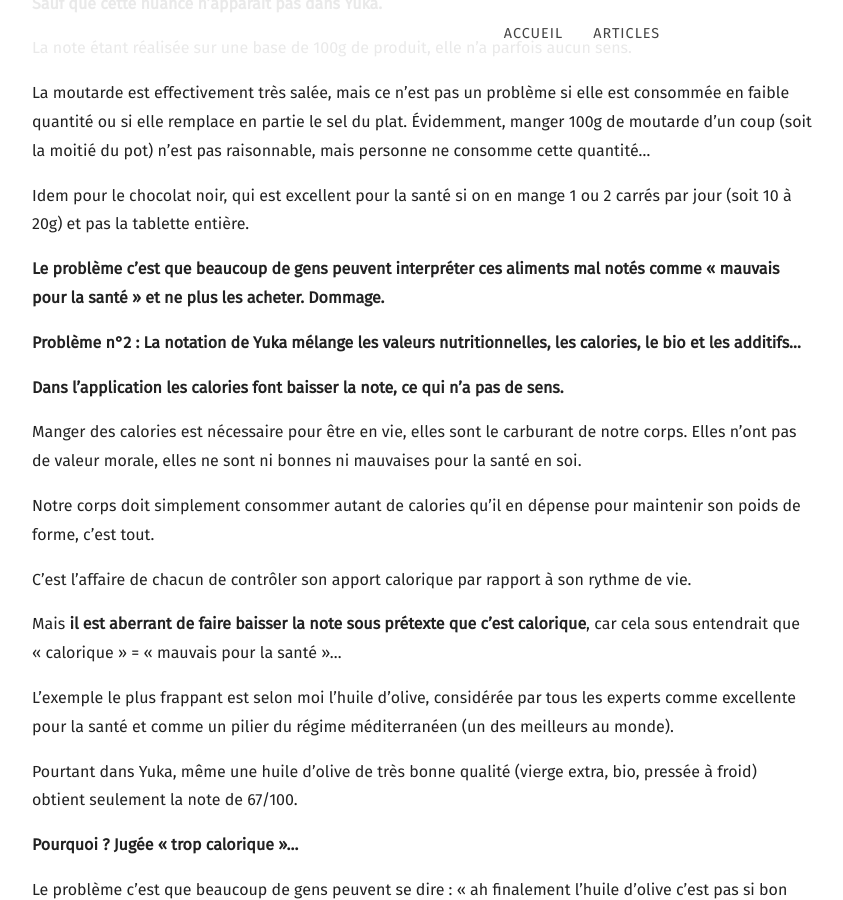
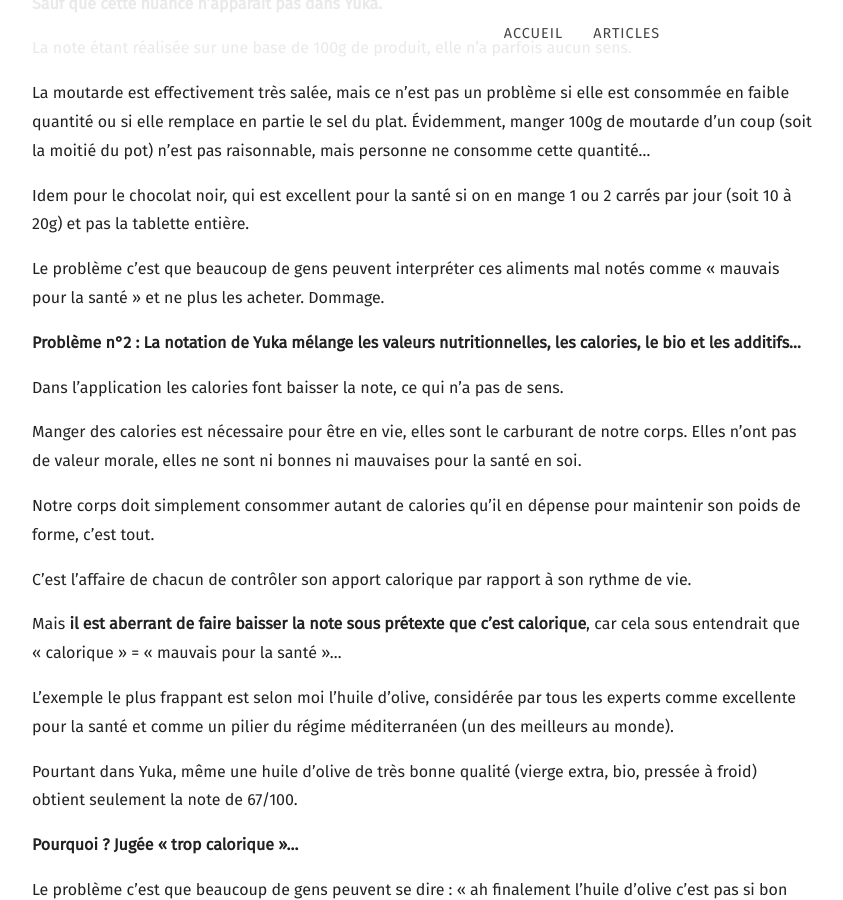
Before and after one commit to marmiteetmoncouteau/marmite-web, a Jekyll site: the page built from _posts/2019-02-25-faut-il-faire-confiance-à-l-application-yuka.md, in a window 1280 px wide and 900 px high, scrolled down 3055 px. Shown: the whole window, without its empty margins (58-901 px from the left). Built offline with Jekyll 4.4.1, drawn with Linux system fonts in a browser that asks for light colours; some web fonts are replaced.

Commit message:
Update from Forestry.io marmiteetmoncouteau@gmail.com updated _posts/2019-02-25-faut-il-faire-confiance-à-l-application-yuka.md

```diff
--- a/_posts/2019-02-25-faut-il-faire-confiance-à-l-application-yuka.md
+++ b/_posts/2019-02-25-faut-il-faire-confiance-à-l-application-yuka.md
@@ -100,11 +100,11 @@ La moutarde est effectivement très salée, mais ce n’est pas un problème si
 
 Idem pour le chocolat noir, qui est excellent pour la santé si on en mange 1 ou 2 carrés par jour (soit 10 à 20g) et pas la tablette entière.
 
-**Le problème c’est que beaucoup de gens peuvent interpréter ces aliments mal notés comme « mauvais pour la santé » et ne plus les acheter. Dommage.**
+Le problème c’est que beaucoup de gens peuvent interpréter ces aliments mal notés comme « mauvais pour la santé » et ne plus les acheter. Dommage.
 
 **Problème n°2 : La notation de Yuka mélange les valeurs nutritionnelles, les calories, le bio et les additifs…**
 
-**Dans l’application les calories font baisser la note, ce qui n’a pas de sens.**
+Dans l’application les calories font baisser la note, ce qui n’a pas de sens.
 
 Manger des calories est nécessaire pour être en vie, elles sont le carburant de notre corps. Elles n’ont pas de valeur morale, elles ne sont ni bonnes ni mauvaises pour la santé en soi.
 
@@ -166,6 +166,8 @@ Par exemple : pâtes, riz, beurre, chocolat, huile, vinaigre, fromage, épices,
 
 => Si c’est une petite portion (quelques cuillères, quelques grammes), gardez un esprit critique. Regardez ce qui est vraiment mauvais dans la note : parfois le rouge signifie simplement qu’on peut en manger, mais avec modération.
 
+<br />
+
 À très vite pour la suite !
 
 Marmite
```
